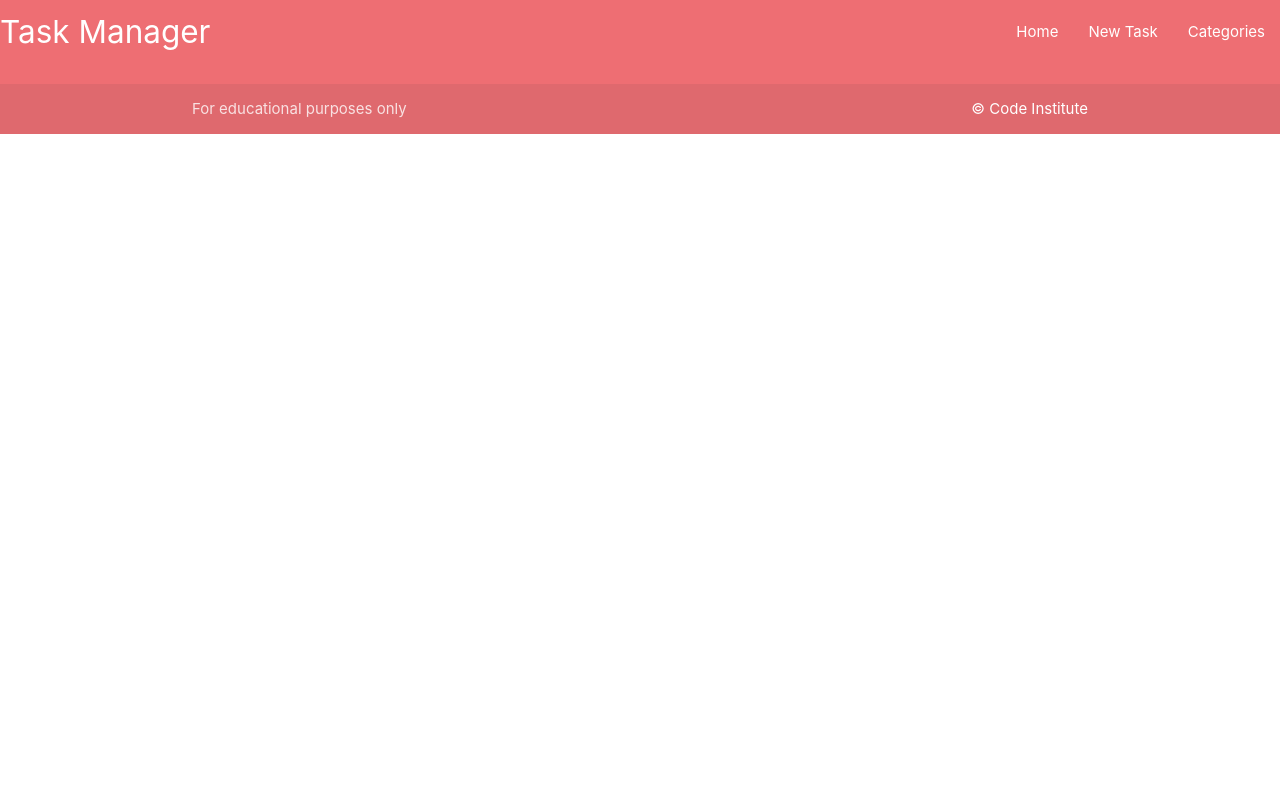
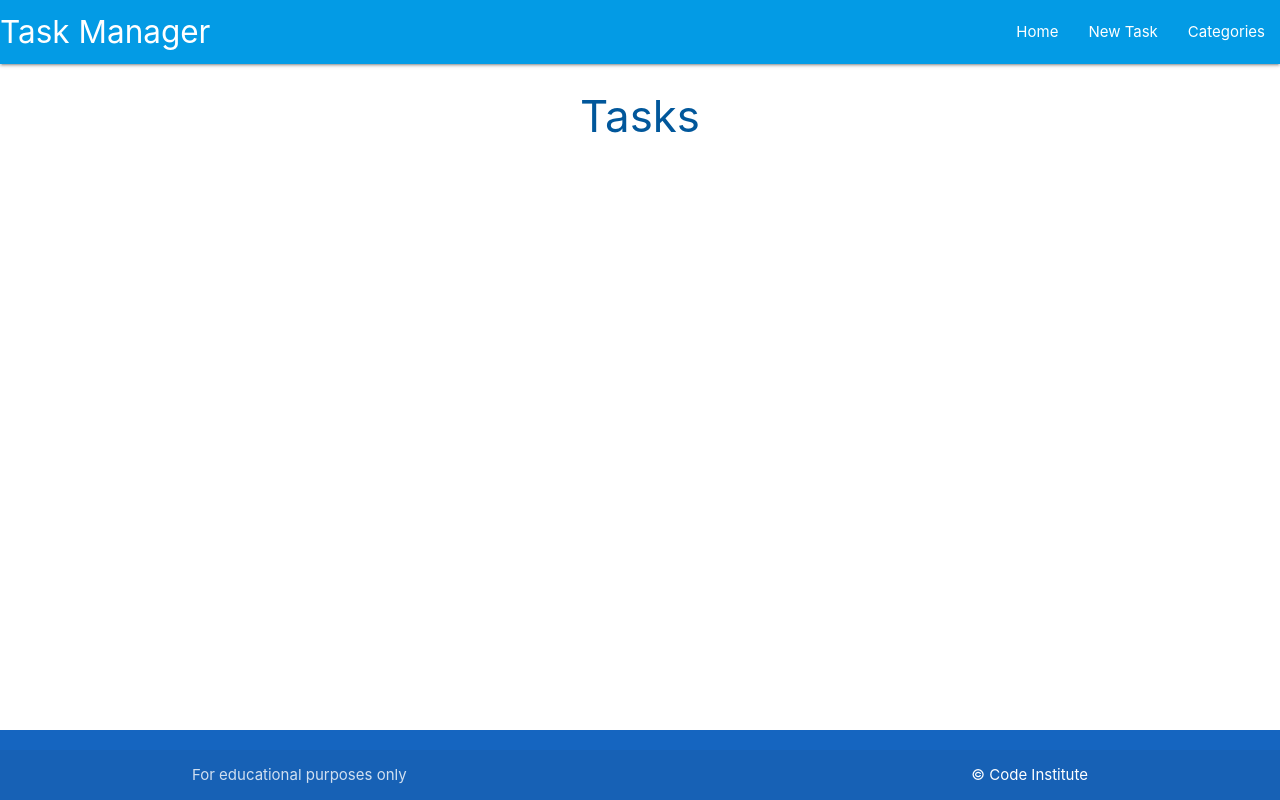
Before and after one commit to Aylamccarthy/task-manager-mini-project, a Flask app: page / in a window 1280 px wide. Run offline with Flask 3, Linux system fonts and the light colour scheme.

Commit message:
Add tasks.html

```diff
--- a/taskmanager/routes.py
+++ b/taskmanager/routes.py
@@ -5,4 +5,4 @@ from taskmanager.models import Category, Task
 
 @app.route("/")
 def home():
-    return render_template("base.html")
+    return render_template("tasks.html")
--- a/taskmanager/static/css/style.css
+++ b/taskmanager/static/css/style.css
@@ -0,0 +1,9 @@
+body {
+    display: flex;
+    min-height: 100vh;
+    flex-direction: column;
+}
+
+main {
+    flex: 1 0 auto;
+}
--- a/taskmanager/templates/base.html
+++ b/taskmanager/templates/base.html
@@ -16,10 +16,10 @@
    <header>
     <!--- top navbar -->
 
-    <nav class="light-bue darken-1">
+    <nav class="light-blue darken-1">
         <div class="nav-wrapper">
             <a href="{{url_for('home') }}" class="brand-logo">Task Manager</a>
-            <a href="#" data-target="mobile-demo" class="sidenav-trigger"><i class="fas fa-bars">menu</i></a>
+            <a href="#" data-target="mobile-demo" class="sidenav-trigger"><i class="fas fa-bars"></i></a>
             <ul class="right hide-on-med-and-down">
                 <li><a href="{{url_for('home') }}">Home</a></li>
                 <li><a href="">New Task</a></li>
@@ -28,7 +28,7 @@
             </ul>
         </div>
     </nav>
-
+    <!-----mobile sidenav---->
     <ul class="sidenav" id="mobile-demo">
                 <li><a href="{{url_for('home') }}">Home</a></li>
                 <li><a href="">New Task</a></li>
@@ -41,7 +41,7 @@
     {% endblock %}
 
    </main>
-<footer class="page-footer darken-3">
+<footer class="page-footer blue darken-3">
     <div class="container">
 
     </div>
--- /dev/null
+++ b/taskmanager/templates/tasks.html
@@ -0,0 +1,6 @@
+{% extends "base.html" %}
+{% block content %}
+
+<h3 class="light-blue-text text-darken-4 center-align">Tasks</h3>
+
+{% endblock %}
```
